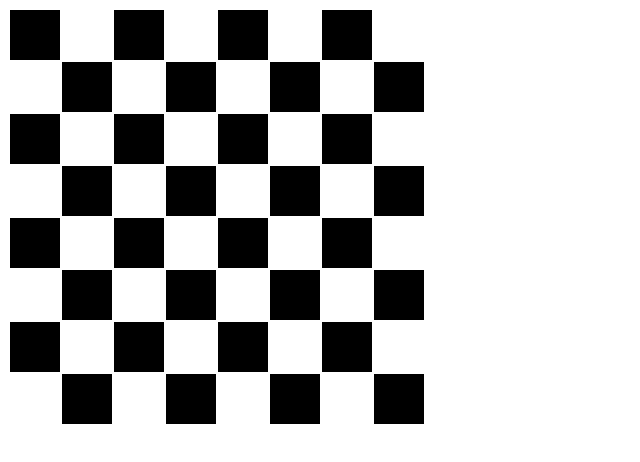
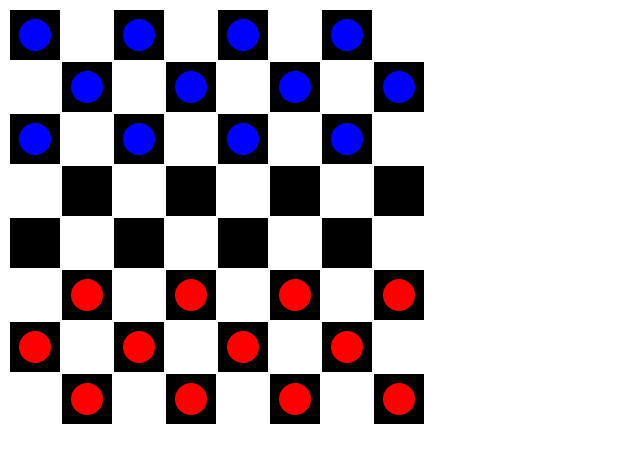
Before and after one commit to boybutcher/checker-tron-2000, a website: page index.html in a window 1280 px wide. Shown: the whole page, without its empty margins (0-640 px from the left). Drawn offline with Linux system fonts and the light colour scheme.

Commit message:
basic piece setup

```diff
--- a/index.js
+++ b/index.js
@@ -1,43 +1,53 @@
 const boardArray = [
+  [1, 0, 1, 0, 1, 0, 1, 0],
+  [0, 1, 0, 1, 0, 1, 0, 1],
+  [1, 0, 1, 0, 1, 0, 1, 0],
   [0, 0, 0, 0, 0, 0, 0, 0],
   [0, 0, 0, 0, 0, 0, 0, 0],
-  [0, 0, 0, 0, 0, 0, 0, 0],
-  [0, 0, 0, 0, 0, 0, 0, 0],
-  [0, 0, 0, 0, 0, 0, 0, 0],
-  [0, 0, 0, 0, 0, 0, 0, 0],
-  [0, 0, 0, 0, 0, 0, 0, 0],
-  [0, 0, 0, 0, 0, 0, 0, 0],
+  [0, 2, 0, 2, 0, 2, 0, 2],
+  [2, 0, 2, 0, 2, 0, 2, 0],
+  [0, 2, 0, 2, 0, 2, 0, 2],
 ];
 
 const body = document.body;
 
 const board = document.createElement(`table`);
 
-const createCell = (index) => {
-  console.log(`creating cells`)
+const createPiece = (playerId) => {
+  const piece = document.createElement(`div`);
+  piece.className = playerId === 1 ? `piece player1` : `piece player2`;
+  return piece;
+};
+
+const createCell = (cellValue, index) => {
   const cell = document.createElement(`td`);
   cell.className = index % 2 === 0 ? `dark` : `light`;
+  if (cellValue > 0) {
+    cell.appendChild(createPiece(cellValue));
+  }
   return cell;
-}
+};
 
 const createRow = (rowArray, index) => {
   const row = document.createElement(`tr`);
   row.className = index % 2 === 0 ? `even` : `odd`;
-  rowArray.forEach((cell, cellIndex) => {
+  rowArray.map((cell, cellIndex) => {
     if (row.className === `even`) {
-      row.appendChild(createCell(cellIndex));
+      row.appendChild(createCell(cell, cellIndex));
     } else {
-      row.appendChild(createCell(cellIndex + 1));
+      row.appendChild(createCell(cell, cellIndex + 1));
     }
   })
   return row;
-}
+};
 
 const appendRows = () => {
-  boardArray.forEach((row, index) => {
+  boardArray.map((row, index) => {
     board.appendChild(createRow(row, index));
   })
 };
 
 appendRows();
 body.appendChild(board);
+
+console.log(boardArray);
--- a/styles.css
+++ b/styles.css
@@ -5,8 +5,24 @@ td {
 
 .dark {
   background-color: black;
+  cursor: pointer;
 }
 
 .light {
   background-color: white;
 }
+
+.piece {
+  width: 2rem;
+  height: 2rem;
+  border-radius: 50%;
+  margin: auto;
+}
+
+.player1 {
+  background-color: blue;
+}
+
+.player2 {
+  background-color: red;
+}
```
